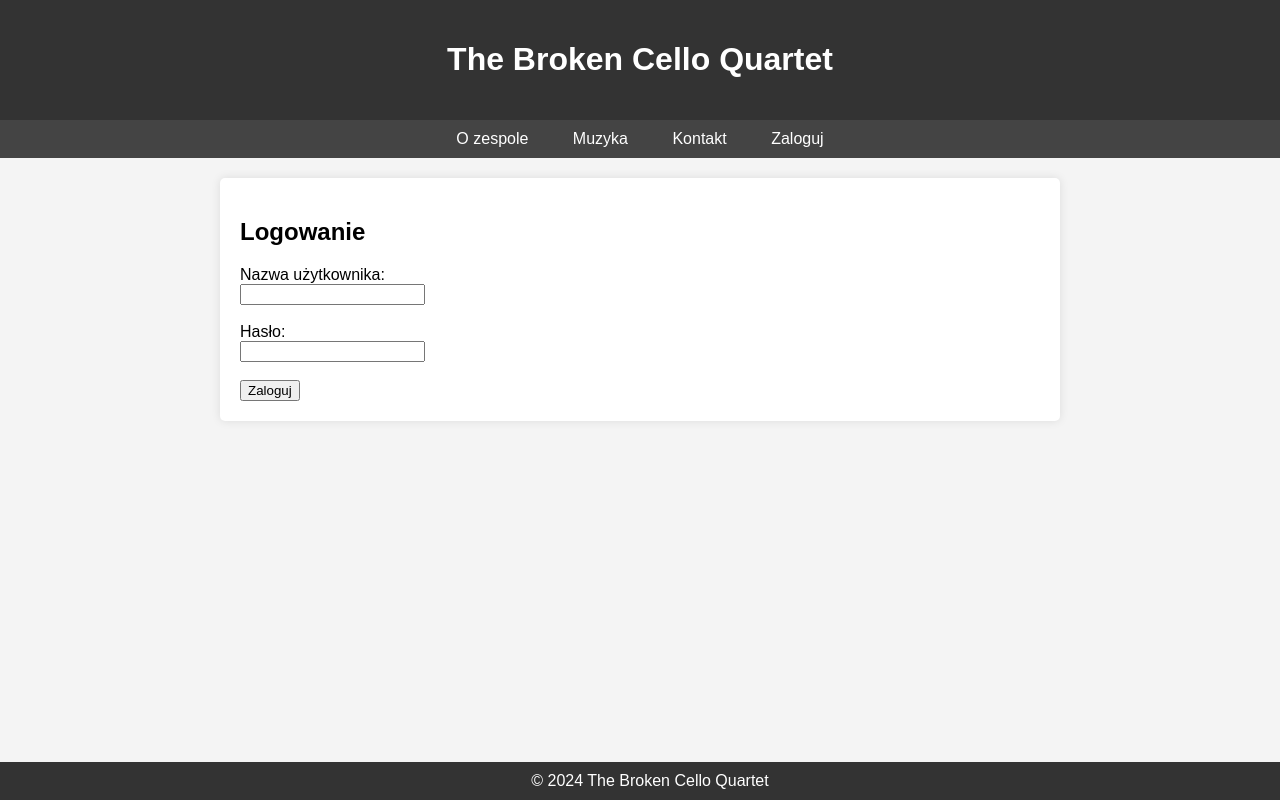
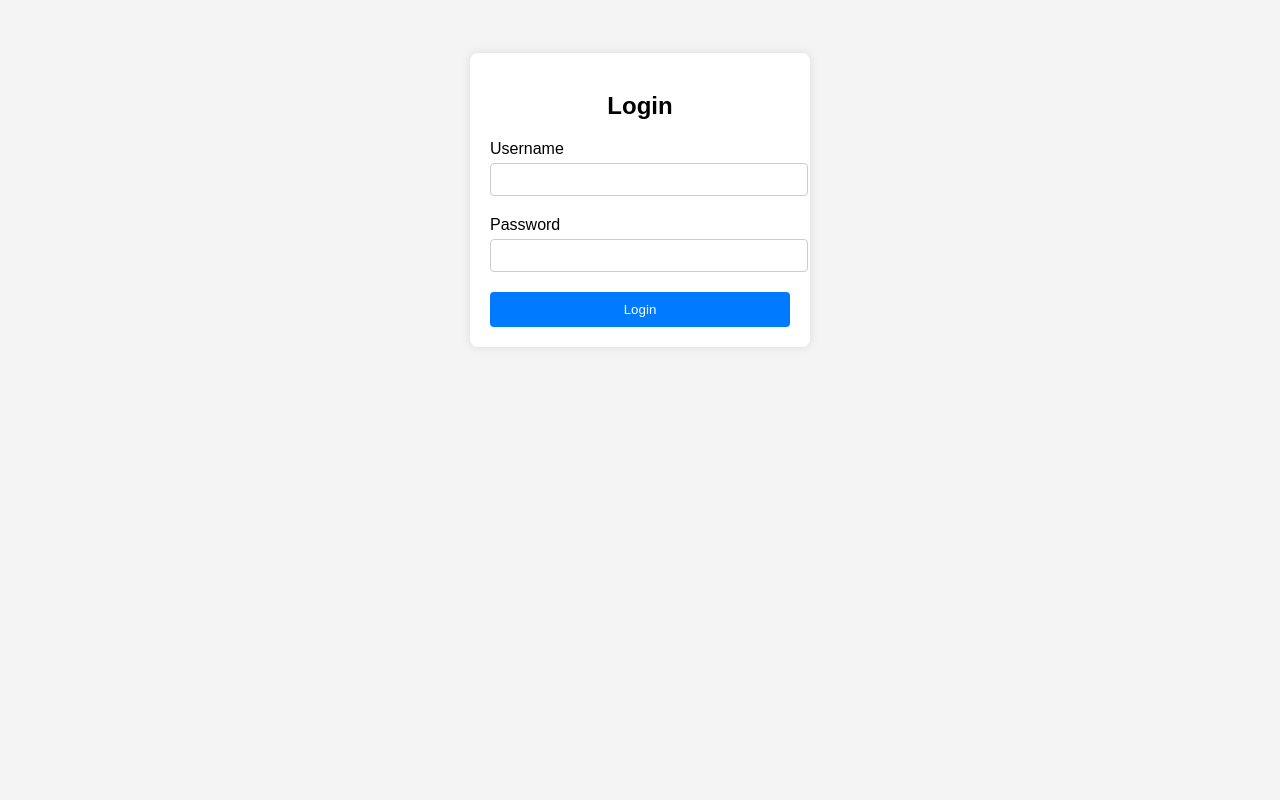
Before and after one commit to arkaddev/quartet, a PHP site: page /login.php in a window 1280 px wide. Run offline with PHP 8.4, Linux system fonts and the light colour scheme.

Commit message:
changed users.txt to users.json

```diff
--- a/admin/u.txt
+++ /dev/null
@@ -1,4 +0,0 @@
-Arek:a
-Beata:a
-Klaudia:a
-Wiktoria:a
--- /dev/null
+++ b/data/users.json
@@ -0,0 +1,18 @@
+[
+    {
+        "username": "Arek",
+        "password": ""
+    },
+    {
+        "username": "Klaudia",
+        "password": ""
+    },
+    {
+        "username": "Wiktoria",
+        "password": ""
+    },
+    {
+        "username": "Beata",
+        "password": ""
+    }
+]
--- a/login.php
+++ b/login.php
@@ -4,28 +4,92 @@
     <meta charset="UTF-8">
     <meta name="viewport" content="width=device-width, initial-scale=1.0">
     <title>The Broken Cello Quartet</title>
-    <link rel="stylesheet" href="style.css">
+  <style>
+  body {
+    margin: 0;
+    padding: 0;
+    font-family: Arial, sans-serif;
+    background-color: #f4f4f4;
+}
+
+.login-container {
+    display: flex;
+    justify-content: center;
+    align-items: center;
+    height: 50vh;
+}
+
+.login-form {
+    background-color: #fff;
+    padding: 20px;
+    border-radius: 8px;
+    box-shadow: 0 0 10px rgba(0, 0, 0, 0.1);
+    width: 300px;
+}
+
+.login-form h2 {
+    text-align: center;
+    margin-bottom: 20px;
+}
+
+.form-group {
+    margin-bottom: 20px;
+}
+
+.form-group label {
+    display: block;
+    margin-bottom: 5px;
+}
+
+.form-group input {
+    width: 100%;
+    padding: 8px;
+    border: 1px solid #ccc;
+    border-radius: 4px;
+}
+
+button {
+    width: 100%;
+    padding: 10px;
+    background-color: #007bff;
+    color: #fff;
+    border: none;
+    border-radius: 4px;
+    cursor: pointer;
+    transition: background-color 0.3s ease;
+}
+
+button:hover {
+    background-color: #0056b3;
+}
+
+  </style>
 </head>
 <body>
-    <header>
-        <h1>The Broken Cello Quartet</h1>
-    </header>
-    <nav>
-        <a href="#about">O zespole</a>
-        <a href="#music">Muzyka</a>
-        <a href="#contact">Kontakt</a>
-        <a href="login.php">Zaloguj</a>
-    </nav>
-    <div class="container">
 
-      <h2>Logowanie</h2>
-    <form action="login.php" method="post">
-        <label for="username">Nazwa użytkownika:</label><br>
-        <input type="text" id="username" name="username" required><br><br>
-        <label for="password">Hasło:</label><br>
-        <input type="password" id="password" name="password" required><br><br>
-        <button type="submit">Zaloguj</button>
-    </form>
+
+      <div class="login-container">
+        <form class="login-form" action="login.php" method="post">
+            <h2>Login</h2>
+            <div class="form-group">
+                <label for="username">Username</label>
+                <input type="text" id="username" name="username" required>
+            </div>
+            <div class="form-group">
+                <label for="password">Password</label>
+                <input type="password" id="password" name="password" required>
+            </div>
+            <button type="submit">Login</button>
+        </form>
+    </div>
+
+
+
+
+
+
+
+
 
 
 
@@ -33,6 +97,36 @@
 
   <?php
 
+  // Rozpocznij sesję
+session_start();
+
+// Odczytaj dane z pliku JSON
+$users_json = file_get_contents('data/users.json');
+$users = json_decode($users_json, true);
+
+// Sprawdź, czy dane zostały przesłane za pomocą metody POST
+if ($_SERVER["REQUEST_METHOD"] == "POST") {
+    // Pobierz dane z formularza
+    $username = $_POST["username"];
+    $password = $_POST["password"];
+
+    // Sprawdź, czy użytkownik istnieje w danych
+    foreach ($users as $user) {
+        if ($user["username"] === $username && $user["password"] === $password) {
+            // Ustaw zmienną sesji
+          $_SESSION['zalogowany'] = true;
+            $_SESSION["username"] = $username;
+            // Przekieruj na stronę powitalną
+            header("Location: home.php");
+            exit();
+        }
+    }
+
+    // Jeśli nie udało się zalogować, wyświetl komunikat
+    $error = "Błędna nazwa użytkownika lub hasło.";
+}
+
+    /*
 
 // Sprawdź, czy dane logowania zostały przesłane
 if(isset($_POST['username']) && isset($_POST['password'])) {
@@ -46,18 +140,16 @@ $hashed_password = password_hash($password, PASSWORD_BCRYPT);
     // Na potrzeby tego przykładu sprawdzamy, czy nazwa użytkownika to "admin" i hasło to "password"
   //  if($username === 'Arek' && $password === '' || $username === 'Beata' && $password === '' || $username === 'Klaudia' && $password === '' || $username === 'Wiktoria' && $password === '') {
 
-      $users = file("admin/u.txt", FILE_IGNORE_NEW_LINES);
+      $users = file("admin/users/u.txt", FILE_IGNORE_NEW_LINES);
        foreach ($users as $user) {
         list($stored_username, $stored_password) = explode(':', $user);
         if ($username === $stored_username && $password === $stored_password) {
 
 
 
-
+      session_start();
 
   echo "Zalogowano pomyślnie jako $username";
-
-      session_start();
       // Jeśli dane logowania są poprawne, ustaw zmienną sesyjną zalogowany na true
         $_SESSION['zalogowany'] = true;
        // Ustaw zmienną sesyjną z nazwą użytkownika
@@ -71,15 +163,9 @@ $hashed_password = password_hash($password, PASSWORD_BCRYPT);
         echo "Błąd logowania. Sprawdź nazwę użytkownika i hasło.";
     }
 }}
-?>
+*/
+  ?>
 
 
-
-</div>
-
-
-    <footer>
-        &copy; 2024 The Broken Cello Quartet
-    </footer>
 </body>
 </html>
```
Also changed, not shown: admin/styleadmin.css (deleted, +0 -77 lines).
